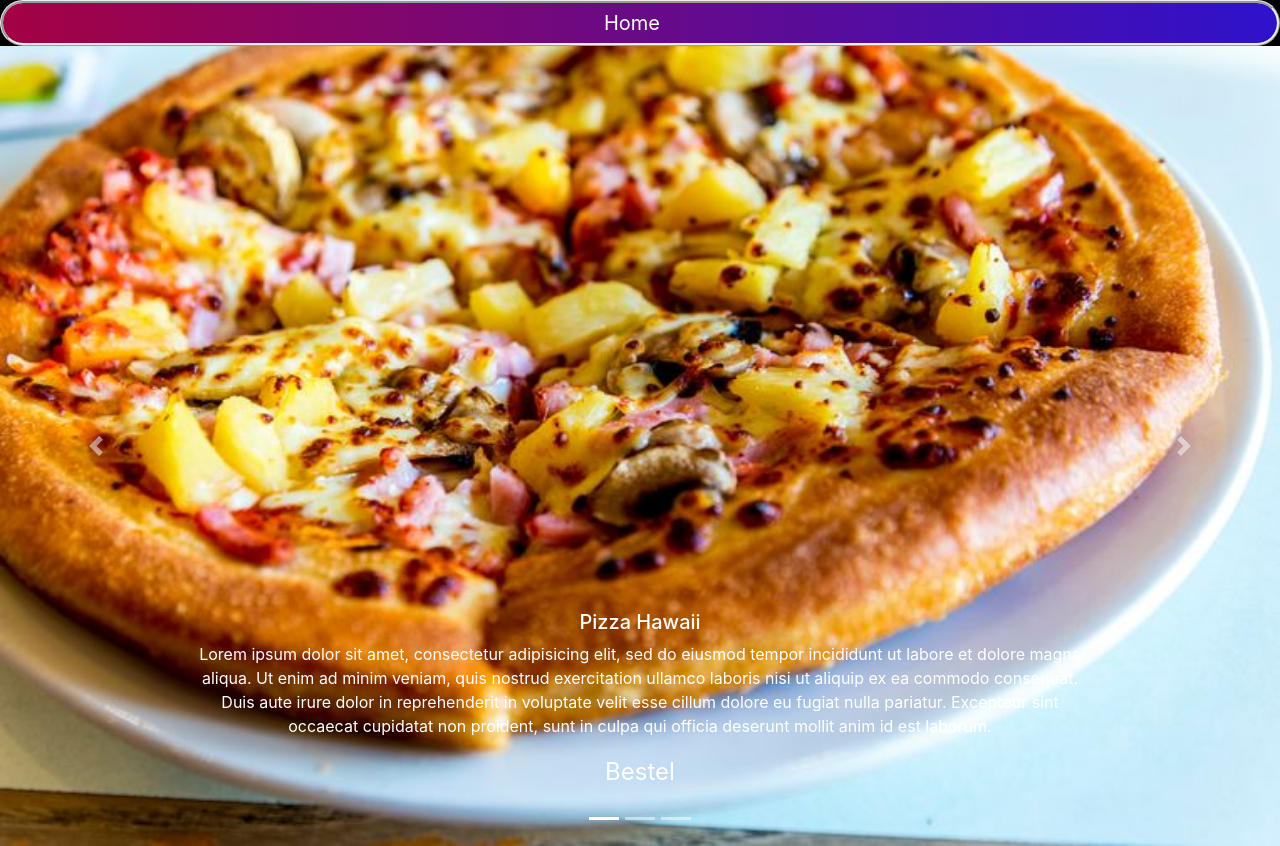
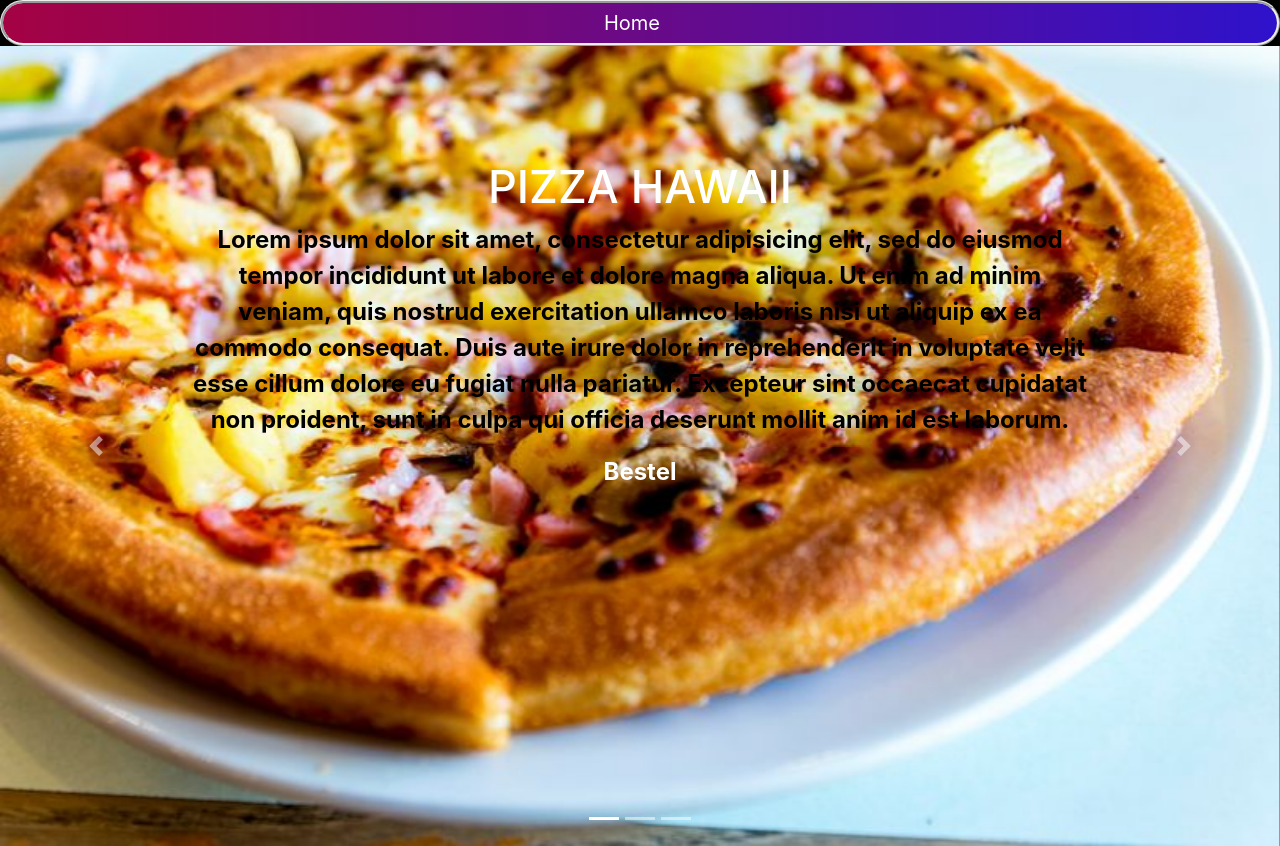
Before and after one commit to Krakert/Project-Agile-Development, a Flask app: page /bestel in a window 1280 px wide. Run offline with Flask 2, Linux system fonts and the light colour scheme; some libraries are stand-ins or nearby versions.

Commit message:
main css
Paragraph fix

```diff
--- a/webapp/static/main.css
+++ b/webapp/static/main.css
@@ -80,6 +80,20 @@ color: #000;
   -webkit-background-size: cover;
   background-size: cover;
 }
+.carousel-caption{
+  bottom : 40%;
+}
+
+.carousel-caption h5{
+  font-size: 45px;
+  text-transform: uppercase;
+}
+
+.carousel-caption p{
+  font-size : 24px;
+  color: black;
+  font-weight: bolder;
+}
 
 img {
   display: block;
```
